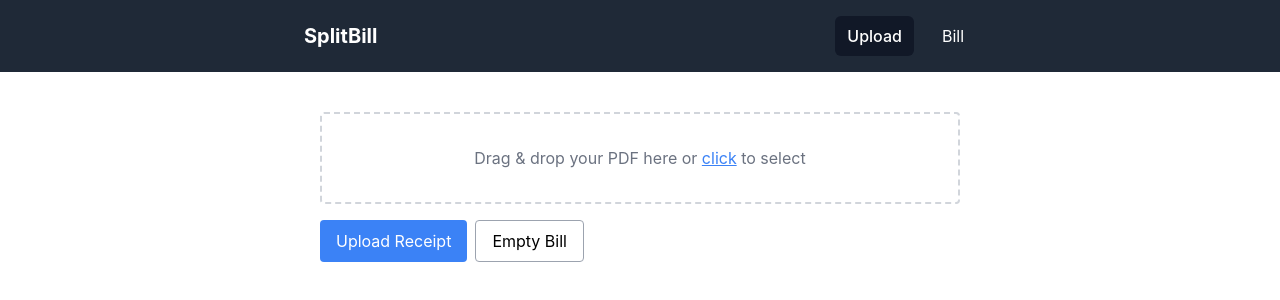
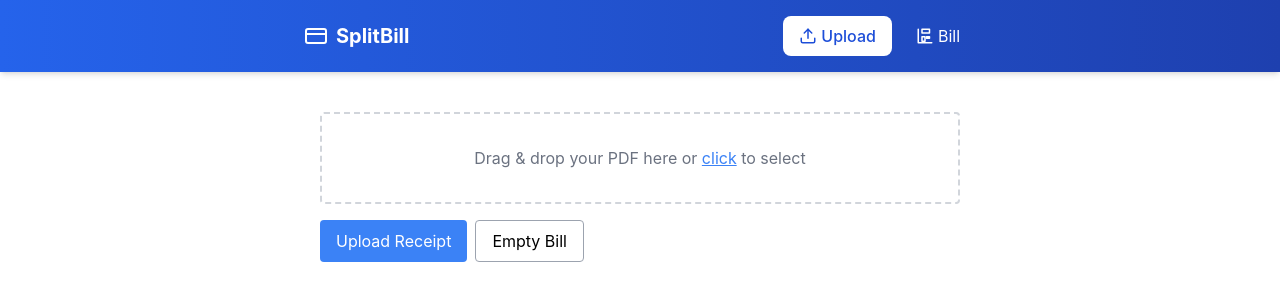
Before and after one commit to aknlite48/Split-Bill, a React (Create React App) app in the folder walmart-bill-frontend/: page /upload in a window 1280 px wide. Shown: the top 300 px of the page. Built offline with nearby package versions, Linux system fonts and the light colour scheme.

Commit message:
fixed scrollable page to unscrollable

```diff
--- a/walmart-bill-frontend/src/App.js
+++ b/walmart-bill-frontend/src/App.js
@@ -4,14 +4,14 @@ import {
   Routes,
   Route,
   useNavigate,
-  Navigate
+  Navigate,
 } from "react-router-dom";
 import { Button } from "./components/ui/Button";
 import { Input } from "./components/ui/Input";
 import { Card, CardContent } from "./components/ui/Card";
 import { Trash2, Edit, Check } from "lucide-react";
 import { Dialogue } from "./components/ui/Dialogue";
-import { NavBar } from "./components/NavBar"; // Import the new NavBar component
+import { NavBar } from "./components/NavBar"
 
 export default function App() {
   const [file, setFile] = useState(null);
@@ -386,7 +386,7 @@ export default function App() {
     const [showSplitDialog, setShowSplitDialog] = useState(false);
 
     return (
-      <div className="flex flex-col h-[100vh] max-w-2xl mx-auto overflow-hidden">
+      <div className="flex flex-col h-[calc(100vh-100px)] max-w-2xl mx-auto overflow-hidden">
         {/* Fixed header with buttons */}
         <div className="p-4 border-b bg-white flex justify-between items-center">
           <div className="flex space-x-2">
--- a/walmart-bill-frontend/src/components/NavBar.js
+++ b/walmart-bill-frontend/src/components/NavBar.js
@@ -1,32 +1,82 @@
 import React from "react";
-import { Link, useLocation } from "react-router-dom";
+import {Link, useLocation} from "react-router-dom";
 
 export const NavBar = () => {
   const location = useLocation();
 
   return (
-    <nav className="bg-gray-800 text-white p-4 mb-6">
+    <nav className="bg-gradient-to-r from-blue-600 to-blue-800 text-white shadow-md p-4 mb-6">
       <div className="max-w-2xl mx-auto flex justify-between items-center">
-        <div className="text-xl font-bold">SplitBill</div>
-        <div className="flex space-x-4">
+        <div className="flex items-center">
+          <svg
+            xmlns="http://www.w3.org/2000/svg"
+            width="24"
+            height="24"
+            viewBox="0 0 24 24"
+            fill="none"
+            stroke="currentColor"
+            strokeWidth="2"
+            strokeLinecap="round"
+            strokeLinejoin="round"
+            className="mr-2"
+          >
+            <rect width="20" height="14" x="2" y="5" rx="2" />
+            <line x1="2" x2="22" y1="10" y2="10" />
+          </svg>
+          <div className="text-xl font-bold">SplitBill</div>
+        </div>
+        <div className="flex space-x-2">
           <Link
             to="/upload"
-            className={`px-3 py-2 rounded-md ${
+            className={`px-4 py-2 rounded-lg transition-colors duration-200 flex items-center ${
               location.pathname === "/upload"
-                ? "bg-gray-900 font-medium"
-                : "hover:bg-gray-700"
+                ? "bg-white text-blue-700 font-medium"
+                : "hover:bg-blue-700 hover:bg-opacity-70"
             }`}
           >
+            <svg
+              xmlns="http://www.w3.org/2000/svg"
+              width="18"
+              height="18"
+              viewBox="0 0 24 24"
+              fill="none"
+              stroke="currentColor"
+              strokeWidth="2"
+              strokeLinecap="round"
+              strokeLinejoin="round"
+              className="mr-1"
+            >
+              <path d="M21 15v4a2 2 0 0 1-2 2H5a2 2 0 0 1-2-2v-4" />
+              <polyline points="17 8 12 3 7 8" />
+              <line x1="12" y1="3" x2="12" y2="15" />
+            </svg>
             Upload
           </Link>
           <Link
             to="/bill"
-            className={`px-3 py-2 rounded-md ${
+            className={`px-4 py-2 rounded-lg transition-colors duration-200 flex items-center ${
               location.pathname === "/bill"
-                ? "bg-gray-900 font-medium"
-                : "hover:bg-gray-700"
+                ? "bg-white text-blue-700 font-medium"
+                : "hover:bg-blue-700 hover:bg-opacity-70"
             }`}
           >
+            <svg
+              xmlns="http://www.w3.org/2000/svg"
+              width="18"
+              height="18"
+              viewBox="0 0 24 24"
+              fill="none"
+              stroke="currentColor"
+              strokeWidth="2"
+              strokeLinecap="round"
+              strokeLinejoin="round"
+              className="mr-1"
+            >
+              <path d="M3 3v18h18" />
+              <path d="M18 8V3H8v5h10z" />
+              <path d="M18 15v-2h-4v2h4z" />
+              <rect x="8" y="13" width="4" height="6" />
+            </svg>
             Bill
           </Link>
         </div>
```
